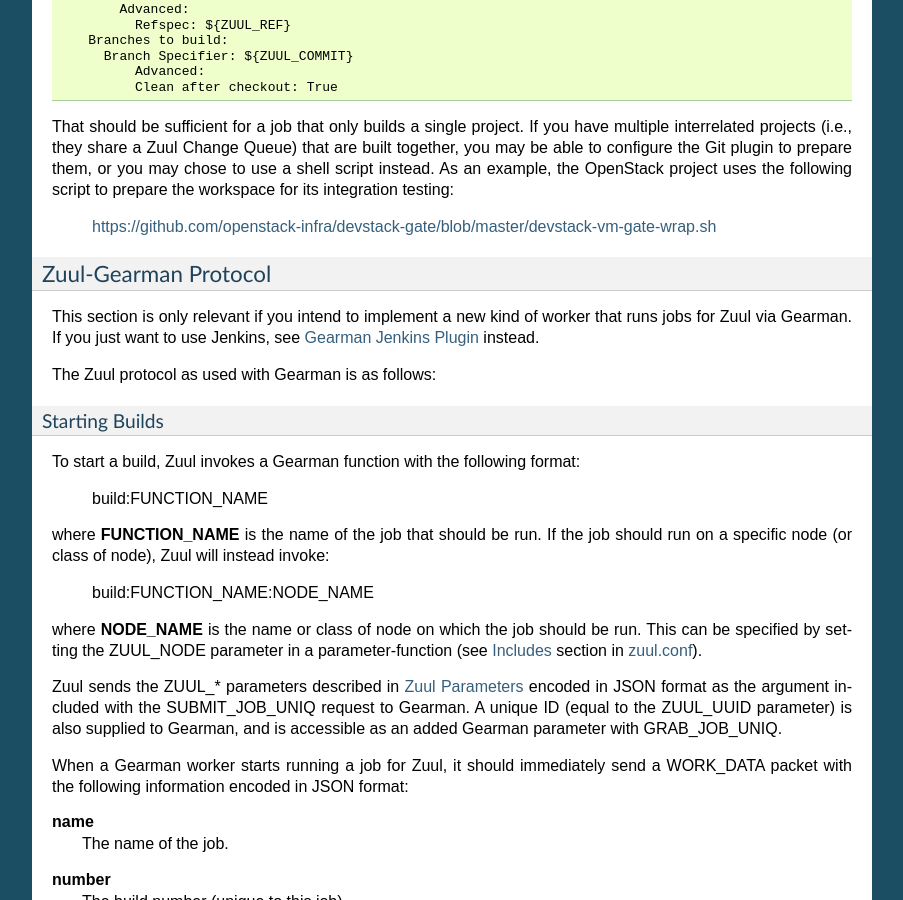
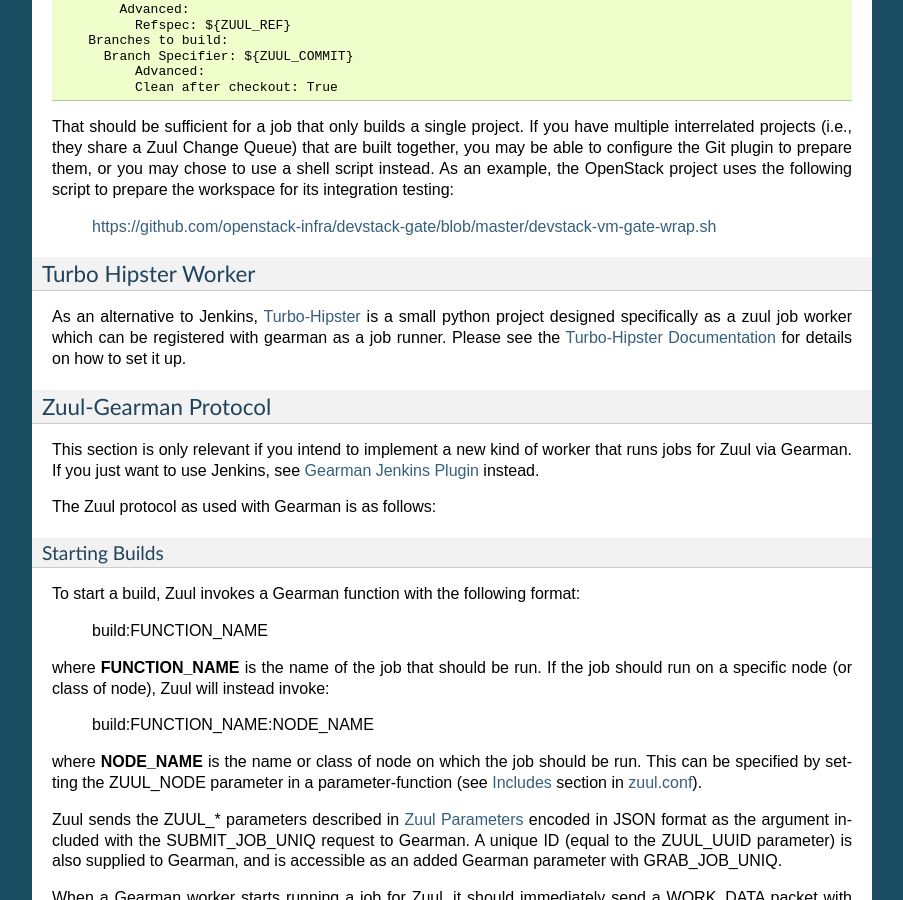
Before and after one commit to openstack-infra/zuul, a Sphinx documentation site: the page built from doc/source/launchers.rst, in a window 1280 px wide and 900 px high, scrolled down 2853 px. Shown: the whole window, without its empty margins (198-1101 px from the left). Built offline with Sphinx 7.4.7, drawn with Linux system fonts in a browser that asks for light colours.

Commit message:
Add turbo-hipster to gearman-launchers
Add a mention of Turbo-Hipster to the launcher documentation.

Change-Id: I3ffac81b6666af18fb57b97ae24ffe689e909959

```diff
--- a/doc/source/launchers.rst
+++ b/doc/source/launchers.rst
@@ -4,6 +4,12 @@
 
 .. _`Gearman Plugin`:
    https://wiki.jenkins-ci.org/display/JENKINS/Gearman+Plugin
+
+.. _`Turbo-Hipster`:
+   http://git.openstack.org/cgit/stackforge/turbo-hipster/
+
+.. _`Turbo-Hipster Documentation`:
+   http://turbo-hipster.rtfd.org/
 
 .. _launchers:
 
@@ -186,6 +192,14 @@
 
   https://github.com/openstack-infra/devstack-gate/blob/master/devstack-vm-gate-wrap.sh
 
+Turbo Hipster Worker
+~~~~~~~~~~~~~~~~~~~~
+
+As an alternative to Jenkins, `Turbo-Hipster`_ is a small python
+project designed specifically as a zuul job worker which can be
+registered with gearman as a job runner. Please see the
+`Turbo-Hipster Documentation`_ for details on how to set it up.
+
 Zuul-Gearman Protocol
 ~~~~~~~~~~~~~~~~~~~~~
 
```
